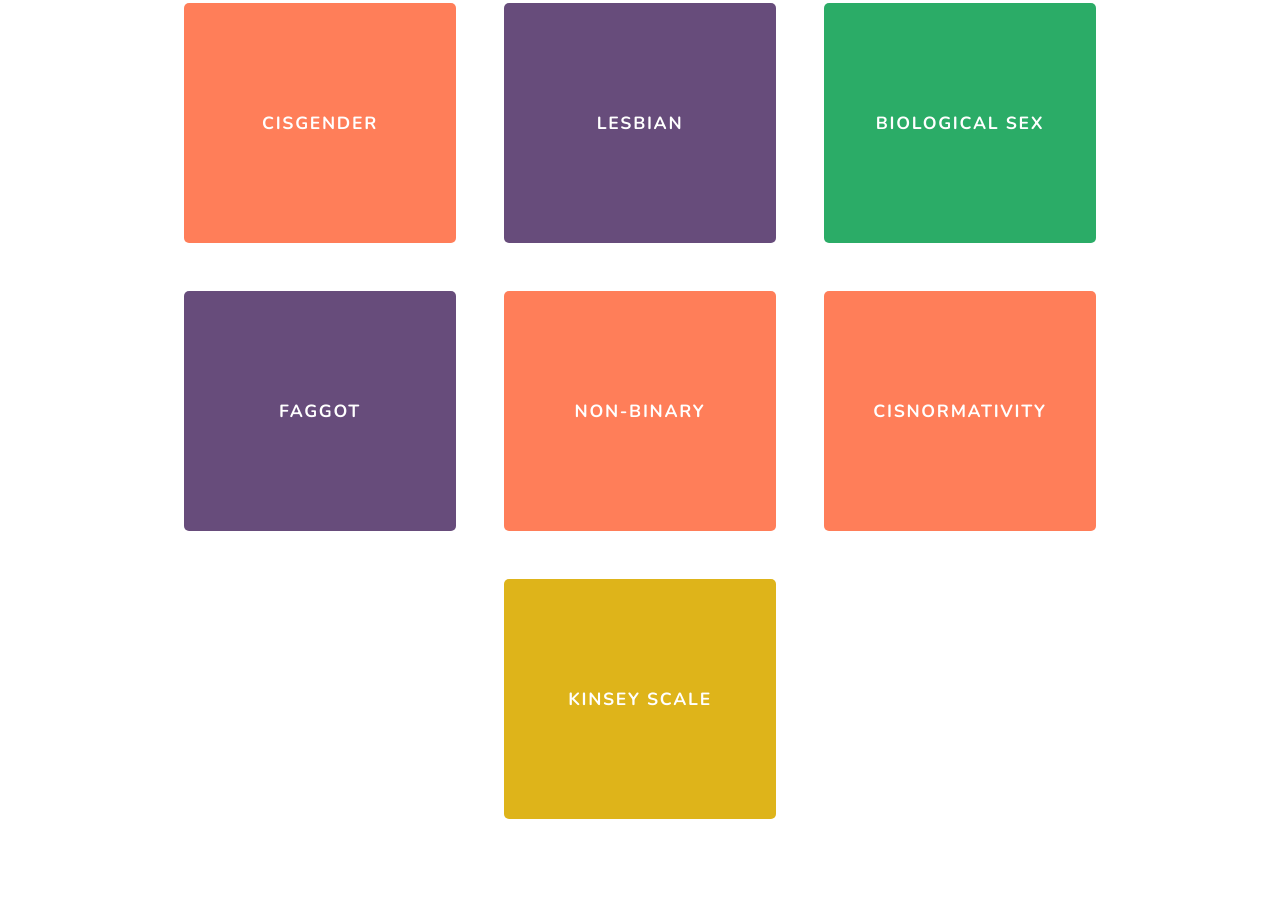
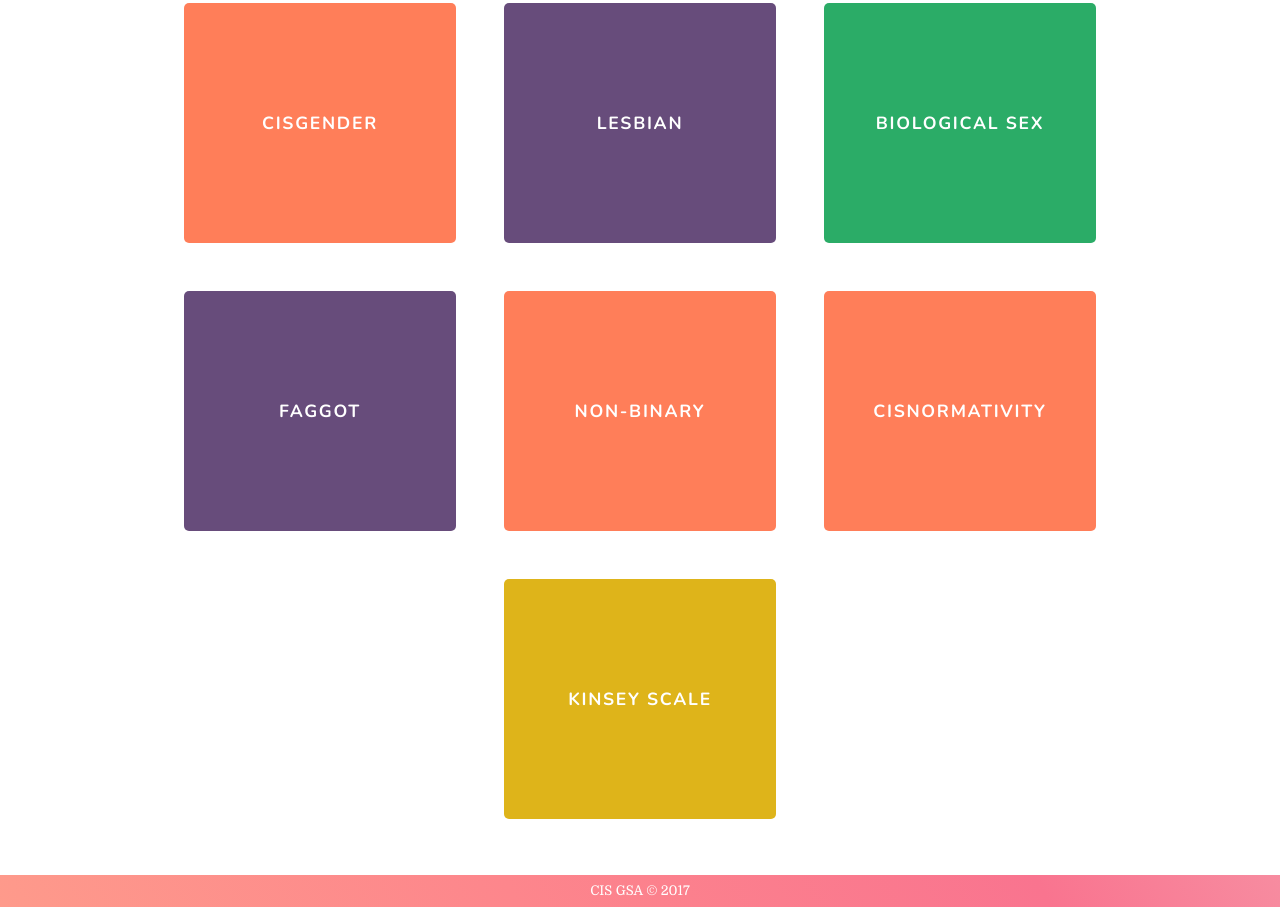
Before and after one commit to kayserifserif/lgbtabc, a plain HTML site: page index.html in a window 1280 px wide. Shown: the part 3510-4417 px from the top of the page. Before the commit the page ends 4353 px from the top, so only its background shows below. Drawn offline with nearby package versions, Linux system fonts and the light colour scheme.

Commit message:
feat: add footer

```diff
--- a/css/styles.css
+++ b/css/styles.css
@@ -155,3 +155,18 @@
 	.term:hover dd {
 		transform: rotateY(0);
 	}
+
+/****
+FOOTER
+****/
+
+footer {
+	width: 100%;
+	height: 2em;
+	display: flex;
+	flex-direction: column;
+	justify-content: center;
+	text-align: center;
+	background-image: linear-gradient(-120deg, #f78ca0 0%, #f9748f 19%, #fd868c 60%, #fe9a8b 100%);
+	color: #fff;
+}
--- a/index.html
+++ b/index.html
@@ -301,6 +301,10 @@
 		</dl>
 	</main>
 
+	<footer>
+		<small>CIS GSA &copy; 2017</small>
+	</footer>
+
 	<!-- <script src="https://cdnjs.cloudflare.com/ajax/libs/d3/4.11.0/d3.min.js"></script> -->
 	<!-- <script src="js/scripts.js"></script> -->
 
```
